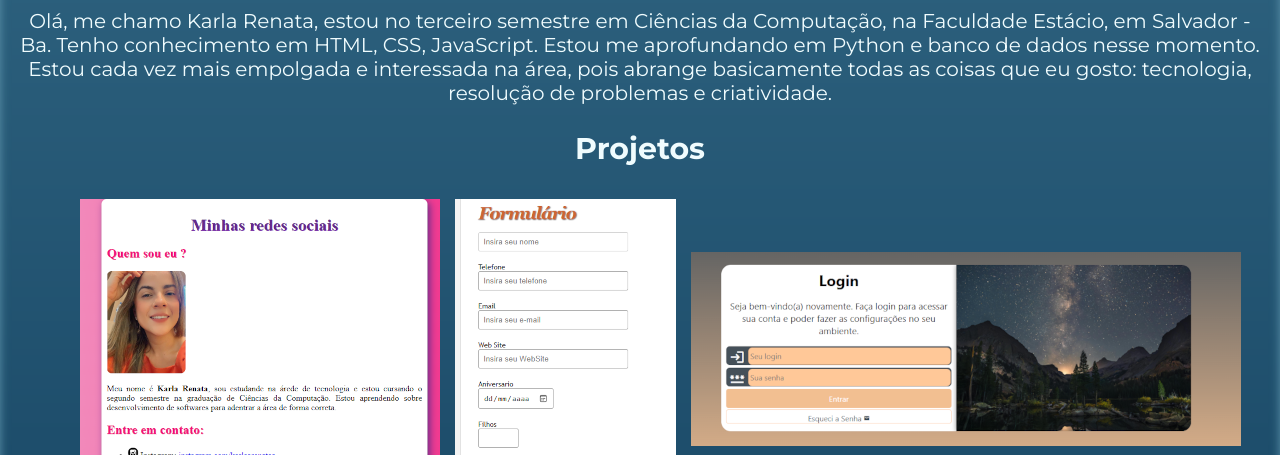
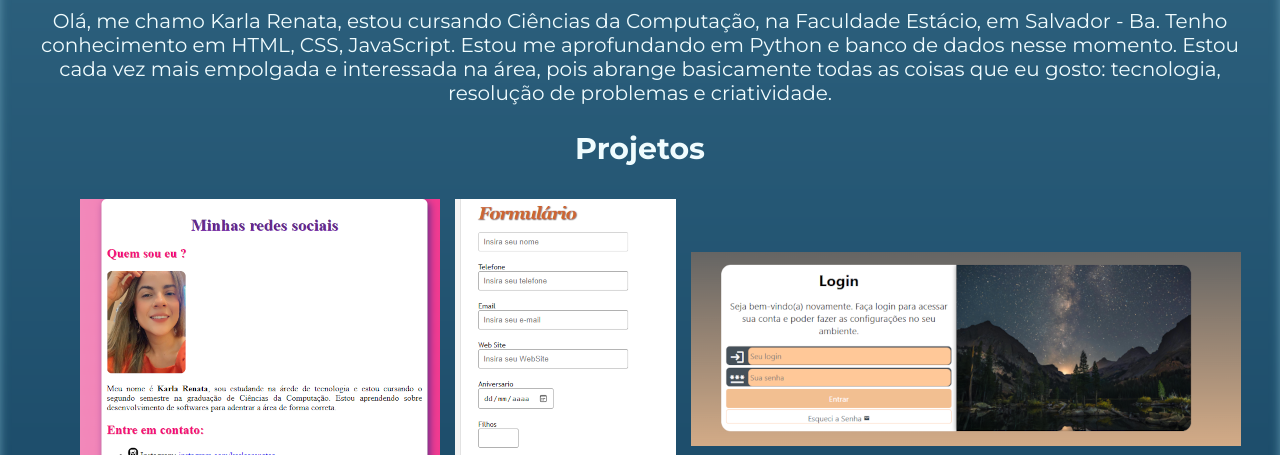
Before and after one commit to karlarenatadev/portfolio-inicial, a plain HTML site: page index.html in a window 1280 px wide. Shown: the part 645-1100 px from the top of the page. Drawn offline with nearby package versions, Linux system fonts and the light colour scheme.

Commit message:
organizações

```diff
--- a/index.html
+++ b/index.html
@@ -7,11 +7,9 @@
         <link rel="apple-touch-icon" sizes="180x180" href="estilo/favicon_io/apple-touch-icon.png">
         <link rel="icon" type="image/png" sizes="32x32" href="estilo/favicon_io/favicon-32x32.png">
         <link rel="icon" type="image/png" sizes="16x16" href="estilo/favicon_io/favicon-16x16.png">
-    <link rel="manifest" href="/site.webmanifest">
         <link rel="stylesheet" href="https://fonts.googleapis.com/css2?family=Material+Symbols+Outlined:opsz,wght,FILL,GRAD@24,400,0,0" />
         <link rel="stylesheet" href="estilo/mobile.css">
         <link rel="stylesheet" href="estilo/style.css">
-
     </head>
     <body onresize="mudouTamanho()">
         <header>
@@ -52,7 +50,7 @@
             </section>
             <section id="sobre" class="section-sobre" >
                 <h2>Conheça mais sobre mim</h2>
-            <p> Olá, me chamo Karla Renata, estou no terceiro semestre em Ciências da Computação, na Faculdade Estácio, em Salvador - Ba. Tenho conhecimento em HTML, CSS, JavaScript. Estou me aprofundando em Python e banco de dados nesse momento. Estou cada vez mais empolgada e interessada na área, pois abrange basicamente todas as coisas que eu gosto: tecnologia, resolução de problemas e criatividade.
+                <p> Olá, me chamo Karla Renata, estou cursando Ciências da Computação, na Faculdade Estácio, em Salvador - Ba. Tenho conhecimento em HTML, CSS, JavaScript. Estou me aprofundando em Python e banco de dados nesse momento. Estou cada vez mais empolgada e interessada na área, pois abrange basicamente todas as coisas que eu gosto: tecnologia, resolução de problemas e criatividade.
                 </p>
 
             </section>
```
Also changed, not shown: scripts.js (+5 -5 lines), estilo/mobile.css (line endings or trailing spaces). Lines whose indentation alone changed are shown as unchanged.
